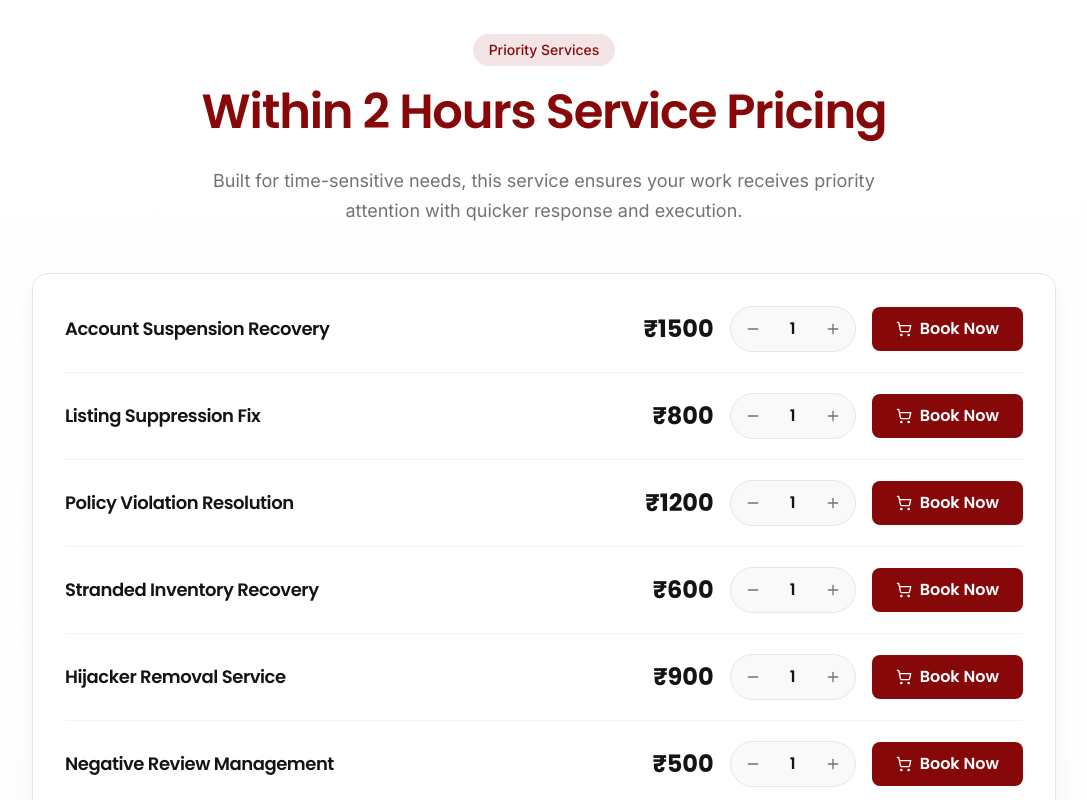
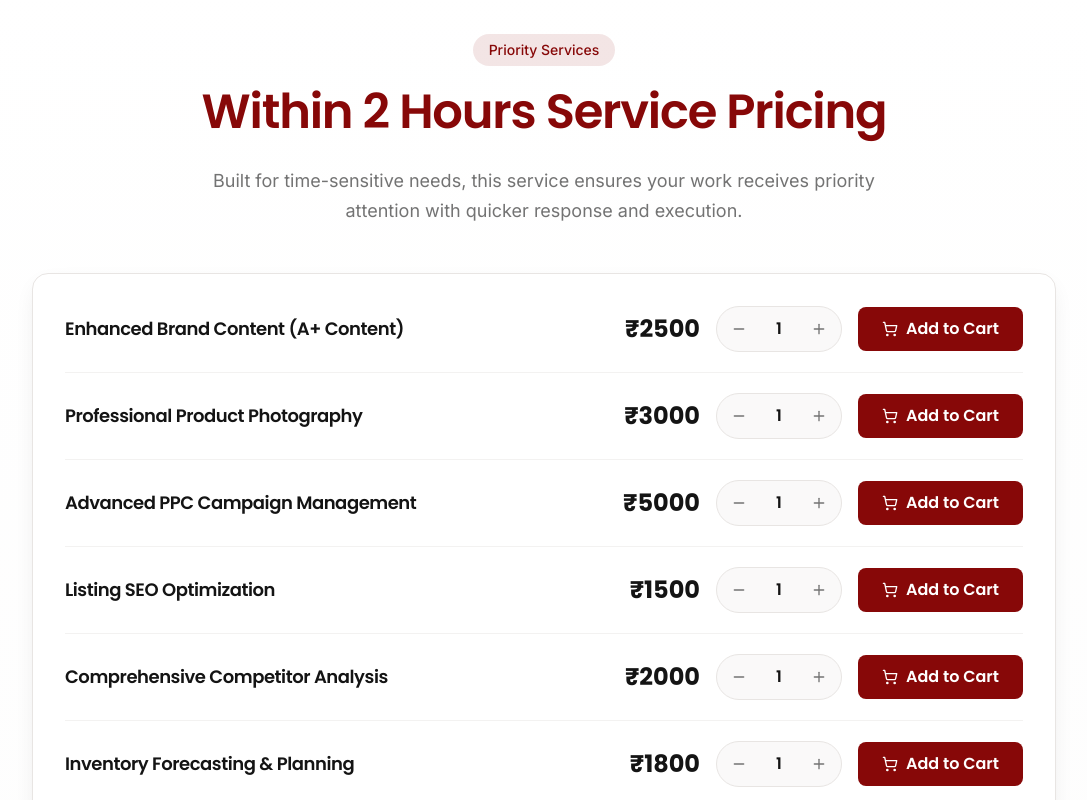
Before and after one commit to AtulBangre/fakhri-next, a Next.js app: page /within-2-hours in a window 1280 px wide. Shown: the part 2000-2800 px from the top of the page, without its empty margins (96-1183 px from the left). Built offline with nearby package versions, Linux system fonts and the light colour scheme.

Commit message:
pricing table correct

```diff
--- a/components/pricing/PricingContent.jsx
+++ b/components/pricing/PricingContent.jsx
@@ -4,6 +4,7 @@ import { ScrollReveal } from '@/components/animations/ScrollReveal';
 import { PricingCard } from '@/components/ui/PricingCard';
 import { pricingPlans, pricingDisclaimer } from '@/data/pricing';
 import { pricingFAQs } from '@/data/faq';
+import { pricingPageServices, pricingPageInfo } from '@/data/within2hours';
 import Link from 'next/link';
 import Image from 'next/image';
 import { motion, AnimatePresence } from "framer-motion";
@@ -189,7 +190,16 @@ export default function PricingContent() {
             </section>
 
             {/* Service Pricing List */}
-            <Within2HoursPricingList />
+            <Within2HoursPricingList
+                services={pricingPageServices}
+                pageInfo={pricingPageInfo}
+                noticeContent={
+                    <>
+                        <span className="font-semibold text-primary">💡 Pro Tip:</span> Combine add-on services with your subscription plan for maximum impact and better ROI.
+                        <span className="text-foreground ml-1">Custom packages available on request</span>
+                    </>
+                }
+            />
 
             {/* FAQ Section */}
             <FaQ data={pricingFAQs} />
--- a/components/ui/PricingCard.jsx
+++ b/components/ui/PricingCard.jsx
@@ -48,7 +48,7 @@ export const PricingCard = ({ plan, index }) => {
                         </p>
                         <h3 className="heading-md mb-2">{plan.name}</h3>
                         <div className="flex items-baseline gap-1">
-                            <span className="text-4xl font-poppins font-bold">{plan.price}</span>
+                            <span className="text-4xl font-poppins font-bold">{plan.prices.monthly || 1000}</span>
                             {plan.period && (
                                 <span className={`text-sm ${plan.highlighted ? 'text-primary-foreground/70' : 'text-muted-foreground'
                                     }`}>
--- a/components/within-2-hours/Within2HoursContent.jsx
+++ b/components/within-2-hours/Within2HoursContent.jsx
@@ -2,6 +2,7 @@
 
 import { ScrollReveal, StaggerContainer, StaggerItem } from '@/components/animations/ScrollReveal';
 import { within2HoursData, contactData } from '@/data/contact';
+import { within2HoursPageServices, within2HoursPageInfo } from '@/data/within2hours';
 import { motion } from 'framer-motion';
 import Link from 'next/link';
 import {
@@ -215,7 +216,16 @@ export default function Within2HoursContent() {
             </section>
 
             {/* Service Pricing List */}
-            <Within2HoursPricingList />
+            <Within2HoursPricingList
+                services={within2HoursPageServices}
+                pageInfo={within2HoursPageInfo}
+                noticeContent={
+                    <>
+                        <span className="font-semibold text-primary">⚡ Guaranteed 2-Hour Response:</span> Our expert team will acknowledge and begin working on your issue within 2 hours of order confirmation.
+                        <span className="text-foreground ml-1">Dedicated priority support channel</span>
+                    </>
+                }
+            />
 
             {/* CTA Section */}
             <section className="section-padding">
--- a/components/within-2-hours/Within2HoursPricingList.jsx
+++ b/components/within-2-hours/Within2HoursPricingList.jsx
@@ -4,12 +4,10 @@ import { useState } from 'react';
 import { ScrollReveal } from '@/components/animations/ScrollReveal';
 import { motion } from 'framer-motion';
 import { Minus, Plus, ShoppingCart } from 'lucide-react';
-import { within2HoursPageServices, within2HoursPageInfo } from '@/data/within2hours';
-import { ContactDialog } from '@/components/dialogs/ContactDialog';
 
-export default function Within2HoursPricingList() {
+export default function Within2HoursPricingList({ services, pageInfo, noticeContent }) {
     const [quantities, setQuantities] = useState(
-        within2HoursPageServices.reduce((acc, service) => ({ ...acc, [service.id]: 1 }), {})
+        services.reduce((acc, service) => ({ ...acc, [service.id]: 1 }), {})
     );
 
     const handleIncrement = (id) => {
@@ -31,12 +29,12 @@ export default function Within2HoursPricingList() {
                 {/* Section Header */}
                 <ScrollReveal>
                     <div className="text-center mb-12">
-                        <span className="badge-primary mb-4">{within2HoursPageInfo.badge}</span>
+                        <span className="badge-primary mb-4">{pageInfo.badge}</span>
                         <h2 className="heading-lg mb-6">
-                            <span className="text-primary">{within2HoursPageInfo.title}</span>
+                            <span className="text-primary">{pageInfo.title}</span>
                         </h2>
                         <p className="body-md max-w-2xl mx-auto">
-                            {within2HoursPageInfo.description}
+                            {pageInfo.description}
                         </p>
                     </div>
                 </ScrollReveal>
@@ -46,7 +44,7 @@ export default function Within2HoursPricingList() {
                     <div className="max-w-5xl mx-auto">
                         <div className="card-premium border border-border">
                             <div className="divide-y divide-border/50">
-                                {within2HoursPageServices.map((service, index) => (
+                                {services.map((service, index) => (
                                     <motion.div
                                         key={service.id}
                                         initial={{ opacity: 0, x: -20 }}
@@ -100,20 +98,16 @@ export default function Within2HoursPricingList() {
                                                 </div>
 
                                                 {/* Add to Cart Button */}
-                                                <ContactDialog
-                                                    defaultService="Within 2 Hours Response"
-                                                    trigger={
                                                 <motion.button
                                                     whileHover={{ scale: 1.02 }}
                                                     whileTap={{ scale: 0.98 }}
+                                                    onClick={() => handleAddToCart(service)}
                                                     className="inline-flex items-center gap-2 px-6 py-2.5 bg-primary text-primary-foreground font-poppins font-semibold rounded-lg transition-all duration-300 hover:shadow-red whitespace-nowrap"
                                                 >
                                                     <ShoppingCart className="w-4 h-4" />
-                                                            <span className="hidden sm:inline">Book Now</span>
-                                                            <span className="sm:hidden">Book</span>
+                                                    <span className="hidden sm:inline">Add to Cart</span>
+                                                    <span className="sm:hidden">Add</span>
                                                 </motion.button>
-                                                    }
-                                                />
                                             </div>
                                         </div>
                                     </motion.div>
@@ -122,14 +116,15 @@ export default function Within2HoursPricingList() {
                         </div>
 
                         {/* Service Notice */}
+                        {noticeContent && (
                             <ScrollReveal delay={0.3}>
                                 <div className="mt-6 p-4 bg-primary/5 rounded-xl border border-primary/20 text-center">
                                     <p className="text-sm text-muted-foreground">
-                                    <span className="font-semibold text-primary">⚡ Guaranteed 2-Hour Response:</span> Our expert team will acknowledge and begin working on your issue within 2 hours of order confirmation.
-                                    <span className="text-foreground ml-1">Dedicated priority support channel</span>
+                                        {noticeContent}
                                     </p>
                                 </div>
                             </ScrollReveal>
+                        )}
                     </div>
                 </ScrollReveal>
             </div>
--- a/data/within2hours.js
+++ b/data/within2hours.js
@@ -1,5 +1,66 @@
+
+
 // Within 2 Hours Page - Service Pricing Data
+
 export const within2HoursPageServices = [
+    {
+        id: "enhanced-brand-content",
+        name: "Enhanced Brand Content (A+ Content)",
+        price: 2500,
+        category: "Marketing"
+    },
+    {
+        id: "product-photography",
+        name: "Professional Product Photography",
+        price: 3000,
+        category: "Creative"
+    },
+    {
+        id: "ppc-management",
+        name: "Advanced PPC Campaign Management",
+        price: 5000,
+        category: "Advertising"
+    },
+    {
+        id: "seo-optimization",
+        name: "Listing SEO Optimization",
+        price: 1500,
+        category: "Marketing"
+    },
+    {
+        id: "competitor-analysis",
+        name: "Comprehensive Competitor Analysis",
+        price: 2000,
+        category: "Analytics"
+    },
+    {
+        id: "inventory-forecasting",
+        name: "Inventory Forecasting & Planning",
+        price: 1800,
+        category: "Operations"
+    },
+    {
+        id: "brand-registry",
+        name: "Brand Registry Setup & Management",
+        price: 1200,
+        category: "Brand Protection"
+    },
+    {
+        id: "review-generation",
+        name: "Review Generation Campaign",
+        price: 2200,
+        category: "Marketing"
+    },
+];
+export const within2HoursPageInfo = {
+    title: "Within 2 Hours Service Pricing",
+    description: "Built for time-sensitive needs, this service ensures your work receives priority attention with quicker response and execution.",
+    badge: "Priority Services"
+};
+
+// Pricing Page - Add-on Services Data
+
+export const pricingPageServices = [
     {
         id: "account-suspension",
         name: "Account Suspension Recovery",
@@ -55,9 +116,8 @@ export const within2HoursPageServices = [
         category: "Urgent"
     },
 ];
-
-export const within2HoursPageInfo = {
-    title: "Within 2 Hours Service Pricing",
-    description: "Built for time-sensitive needs, this service ensures your work receives priority attention with quicker response and execution.",
-    badge: "Priority Services"
+export const pricingPageInfo = {
+    title: "Add-on Services Pricing",
+    description: "Enhance your Amazon business with our premium add-on services. Choose from a variety of specialized services to boost your performance.",
+    badge: "Add-on Services"
 };
```
Lines whose indentation alone changed are shown as unchanged.
